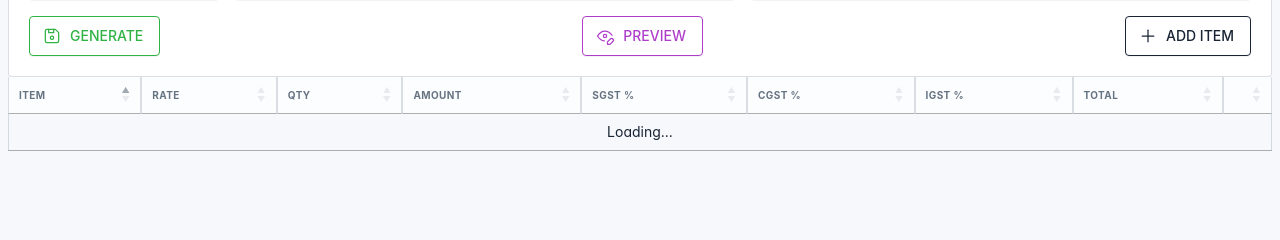
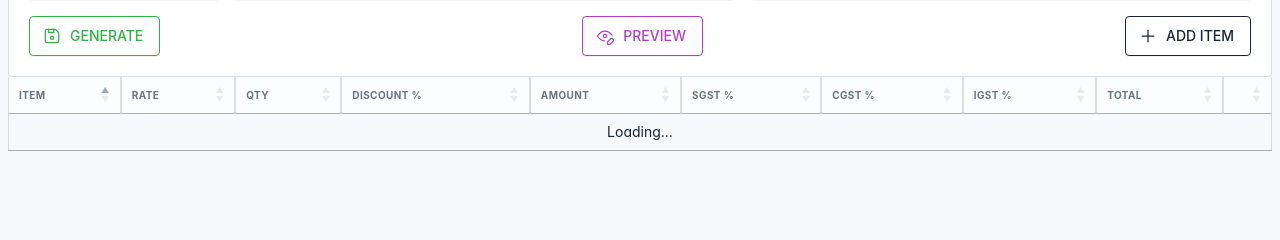
Before and after one commit to jthayil/finance, a Django app: page /update/1/ in a window 1280 px wide. Shown: the part 214-454 px from the top of the page. Run offline with Django 4.2, Linux system fonts and the light colour scheme; a user stored in the database is signed in; tables that the repository leaves empty hold one stand-in row (values such as "Sample post"); parts of the project's set-up code (start-up, migrations or seed data) failed here and were passed over; some libraries are stand-ins or nearby versions; some web fonts are replaced.

Commit message:
Discount

```diff
--- a/invoices/admin.py
+++ b/invoices/admin.py
@@ -4,14 +4,14 @@
 
 # Register your models here.
 class InvoicesAdmin(admin.ModelAdmin):
-    list_display = ["id", "user", "invoice_no", "buyer", "shipTo", "shipTo", "status"]
+    list_display = ["id", "user", "invoice_no", "buyer", "shipTo", "discount", "status"]
 
 
 admin.site.register(Invoices, InvoicesAdmin)
 
 
 class InvoiceItemsAdmin(admin.ModelAdmin):
-    list_display = ["id", "invoice_id", "inventory_id", "item", "sgst", "cgst", "igst", "rate", "qty"]
+    list_display = ["id", "invoice_id", "inventory_id", "item", "qty", "rate", "discount", "sgst", "cgst", "igst"]
 
 
 admin.site.register(InvoiceItems, InvoiceItemsAdmin)
--- a/invoices/forms.py
+++ b/invoices/forms.py
@@ -5,13 +5,13 @@
 class InvoicesModelForm(ModelForm):
     class Meta:
         model = Invoices
-        fields = ["user", "invoice_no", "buyer", "shipTo"]
+        fields = ["user", "invoice_no", "discount", "buyer", "shipTo"]
 
 
 class InvoiceItemsModelForm(ModelForm):
     class Meta:
         model = InvoiceItems
-        fields = ["invoice_id", "inventory_id", "item", "sgst", "cgst", "igst", "rate", "qty"]
+        fields = ["invoice_id", "inventory_id", "item", "rate", "qty", "discount", "sgst", "cgst", "igst"]
 
 
 # eof
--- a/invoices/models.py
+++ b/invoices/models.py
@@ -29,6 +29,7 @@
         Company, related_name="ship_to", on_delete=CASCADE, null=False, blank=False
     )
     deleted = BooleanField(default=False)
+    discount = PositiveSmallIntegerField(default=0)
     status = PositiveSmallIntegerField(default=0)
     inserted_On = DateTimeField(auto_now_add=True)
     updated_On = DateTimeField(auto_now=True)
@@ -126,7 +127,7 @@
         return convert_to_words(self.invoice_total_amt())
 
     def __str__(self) -> str:
-        return str(id)
+        return str(self.id)
 
     class Meta:
         verbose_name = "Invoices"
@@ -143,15 +144,22 @@
     igst = FloatField(default=float(0))
     rate = FloatField(null=False, blank=True)
     qty = FloatField(null=False, blank=True)
+    discount = PositiveSmallIntegerField(default=0)
     deleted = BooleanField(default=False)
     inserted_On = DateTimeField(auto_now_add=True)
     updated_On = DateTimeField(auto_now=True)
 
     def __str__(self) -> str:
-        return str(id)
+        return str(self.id)
+
+    def qty_rate(self)->float:
+        return self.rate * self.qty
+
+    def discount_amt(self)->float:
+        return round(self.qty_rate() * (self.discount / 100), 2)
 
     def taxable_amount(self) -> float:
-        return self.rate * self.qty
+        return round(self.qty_rate() - self.discount_amt(), 2)
 
     def tax(self) -> float:
         return self.sgst + self.cgst + self.igst
--- a/invoices/serializers.py
+++ b/invoices/serializers.py
@@ -2,20 +2,34 @@
 from invoices.models import InvoiceItems, Invoices
 from django.db.models import Sum
 
+
 class InvoiceItemsSerializer(serializers.ModelSerializer):
+    discount_amt = serializers.SerializerMethodField()
+    total_amt = serializers.SerializerMethodField()
+
+    def get_discount_amt(self, obj):
+        if obj.discount != 0:
+            amt = obj.rate * obj.qty
+            return round(amt * (obj.discount / 100), 2)
+        return 0
+
+    def get_total_amt(self, obj):
+        amt = (obj.qty * obj.rate) - self.get_discount_amt(obj)
+        return round(amt + (amt * ((obj.sgst + obj.cgst + obj.igst) / 100)), 2)
+
     class Meta:
         model = InvoiceItems
         fields = "__all__"
 
 
 class InvoiceItemSerializer(serializers.ModelSerializer):
-    amount = serializers.FloatField(source='amount')
-    tax = serializers.FloatField(source='tax')
-    taxable_amount = serializers.FloatField(source='taxable_amount')
+    amount = serializers.FloatField(source="amount")
+    tax = serializers.FloatField(source="tax")
+    taxable_amount = serializers.FloatField(source="taxable_amount")
 
     class Meta:
         model = InvoiceItems
-        fields = ['amount', 'tax', 'taxable_amount']
+        fields = ["amount", "tax", "taxable_amount"]
 
 
 class InvoiceSerializer(serializers.ModelSerializer):
@@ -31,18 +45,41 @@
     total_amt = serializers.SerializerMethodField()
 
     def get_qty(self, obj):
-        return InvoiceItems.objects.filter(invoice_id=obj.id).aggregate(total=Sum('qty'))['total'] or 0
+        return (
+            InvoiceItems.objects.filter(invoice_id=obj.id).aggregate(total=Sum("qty"))[
+                "total"
+            ]
+            or 0
+        )
 
     def get_taxable_amt(self, obj):
-        return sum(item.taxable_amount() for item in InvoiceItems.objects.filter(invoice_id=obj.id))
+        return sum(
+            item.taxable_amount()
+            for item in InvoiceItems.objects.filter(invoice_id=obj.id)
+        )
 
     def get_tax(self, obj):
-        return sum(item.tax_amt() for item in InvoiceItems.objects.filter(invoice_id=obj.id))
+        return sum(
+            item.tax_amt() for item in InvoiceItems.objects.filter(invoice_id=obj.id)
+        )
 
     def get_total_amt(self, obj):
-        amt = sum(item.total_amount() for item in InvoiceItems.objects.filter(invoice_id=obj.id)) + self.get_tax(obj)
+        amt = sum(
+            item.total_amount()
+            for item in InvoiceItems.objects.filter(invoice_id=obj.id)
+        ) + self.get_tax(obj)
         return amt.__round__(2)
 
     class Meta:
         model = Invoices
-        fields = ['id', 'inserted_On', 'buyer', 'invoice_no', 'qty', 'taxable_amt', 'tax', 'total_amt', 'status']
+        fields = [
+            "id",
+            "inserted_On",
+            "buyer",
+            "invoice_no",
+            "qty",
+            "taxable_amt",
+            "tax",
+            "total_amt",
+            "status",
+        ]
--- a/invoices/templates/invoice/update.html
+++ b/invoices/templates/invoice/update.html
@@ -61,7 +61,8 @@
                         </svg>
                         GENERATE
                     </button>
-                    <a href="{% url 'invoices:invoice_receipt' invoice.id %}"  class="btn btn-outline-purple" target="_blank" >
+                    <a href="{% url 'invoices:invoice_receipt' invoice.id %}" class="btn btn-outline-purple"
+                        target="_blank">
                         <svg xmlns="http://www.w3.org/2000/svg" width="24" height="24" viewBox="0 0 24 24" fill="none"
                             stroke="currentColor" stroke-width="2" stroke-linecap="round" stroke-linejoin="round"
                             class="icon icon-tabler icons-tabler-outline icon-tabler-eye-edit">
@@ -92,6 +93,7 @@
             <th>Item</th>
             <th>Rate</th>
             <th>Qty</th>
+            <th>Discount %</th>
             <th>Amount</th>
             <th>SGST %</th>
             <th>CGST %</th>
@@ -140,41 +142,46 @@
                 { data: 'item' },
                 { data: 'rate' },
                 { data: 'qty' },
+                { data: 'discount' },
                 {
                     data: "amt",
                     render: function (data, type, row) {
                         var qty = row['qty'];
                         var rate = row['rate'];
-                        return qty * rate
+                        var amt = qty * rate;
+                        return amt - row['discount_amt']
                     }
                 },
                 { data: 'sgst' },
                 { data: 'cgst' },
                 { data: 'igst' },
-                {
-                    data: "total",
-                    render: function (data, type, row) {
-                        var qty = row['qty'];
-                        var rate = row['rate'];
-                        var sgst = row['sgst'];
-                        var cgst = row['cgst'];
-                        var igst = row['igst'];
-                        var amt = qty * rate;
-                        var ttl = amt + (amt * ((sgst + cgst + igst) / 100))
-                        return ttl.toFixed(2);
-                    }
-                },
+                { data: 'total_amt' },
+                // {
+                //     data: "total",
+                //     render: function (data, type, row) {
+                //         var qty = row['qty'];
+                //         var rate = row['rate'];
+                //         var sgst = row['sgst'];
+                //         var cgst = row['cgst'];
+                //         var igst = row['igst'];
+                //         var amt = qty * rate;
+                //         var dis_amt = amt - row['discount_amt'];
+                //         var ttl = dis_amt + (dis_amt * ((sgst + cgst + igst) / 100));
+                //         return ttl.toFixed(2);
+                //     }
+                // },
                 {
                     data: "",
                     render: function (data, type, row) {
                         return `
-                        <button type="button" class="text-danger del btn btn-ghost-light" data-id="`+ row['id'] + `">
-                        <svg style="margin-right:0px" xmlns="http://www.w3.org/2000/svg"  width="24"  height="24"  viewBox="0 0 24 24"  fill="none"  stroke="currentColor"  stroke-width="2"  stroke-linecap="round"  stroke-linejoin="round"  class="icon icon-tabler icons-tabler-outline icon-tabler-trash-x"><path stroke="none" d="M0 0h24v24H0z" fill="none"/><path d="M4 7h16" /><path d="M5 7l1 12a2 2 0 0 0 2 2h8a2 2 0 0 0 2 -2l1 -12" /><path d="M9 7v-3a1 1 0 0 1 1 -1h4a1 1 0 0 1 1 1v3" /><path d="M10 12l4 4m0 -4l-4 4" /></svg></button>`
+                        <a type="button" class="text-danger del" data-id="`+ row['id'] + `">
+                        <svg style="margin-right:0px" xmlns="http://www.w3.org/2000/svg"  width="24"  height="24"  viewBox="0 0 24 24"  fill="none"  stroke="currentColor"  stroke-width="2"  stroke-linecap="round"  stroke-linejoin="round"  class="icon icon-tabler icons-tabler-outline icon-tabler-trash-x"><path stroke="none" d="M0 0h24v24H0z" fill="none"/><path d="M4 7h16" /><path d="M5 7l1 12a2 2 0 0 0 2 2h8a2 2 0 0 0 2 -2l1 -12" /><path d="M9 7v-3a1 1 0 0 1 1 -1h4a1 1 0 0 1 1 1v3" /><path d="M10 12l4 4m0 -4l-4 4" /></svg></a>`
                     }
                 },
             ],
             createdRow: function (row, data, dataIndex) {
                 // $(row).addClass('masters_index palm_cursor').attr('data-id', data.id);
+                $('td:last', row).css('text-align', '-webkit-center');
             }
         });
 
```
Also changed, not shown: invoices/templates/invoice/create.html (+6 -1 lines), invoices/templates/invoice/receipt.html (+13 -5 lines), invoices/templates/items/create.html (+8 -3 lines).
